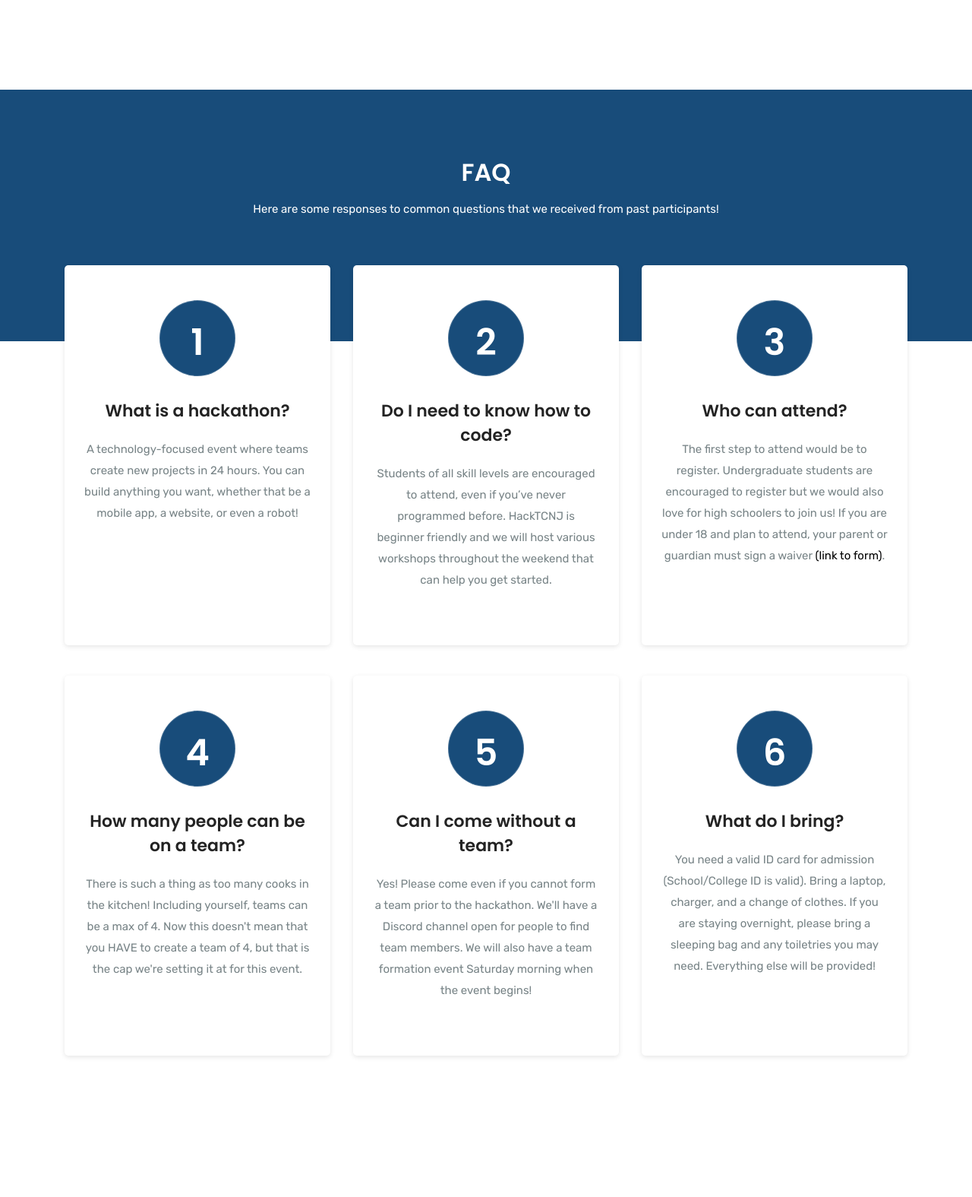
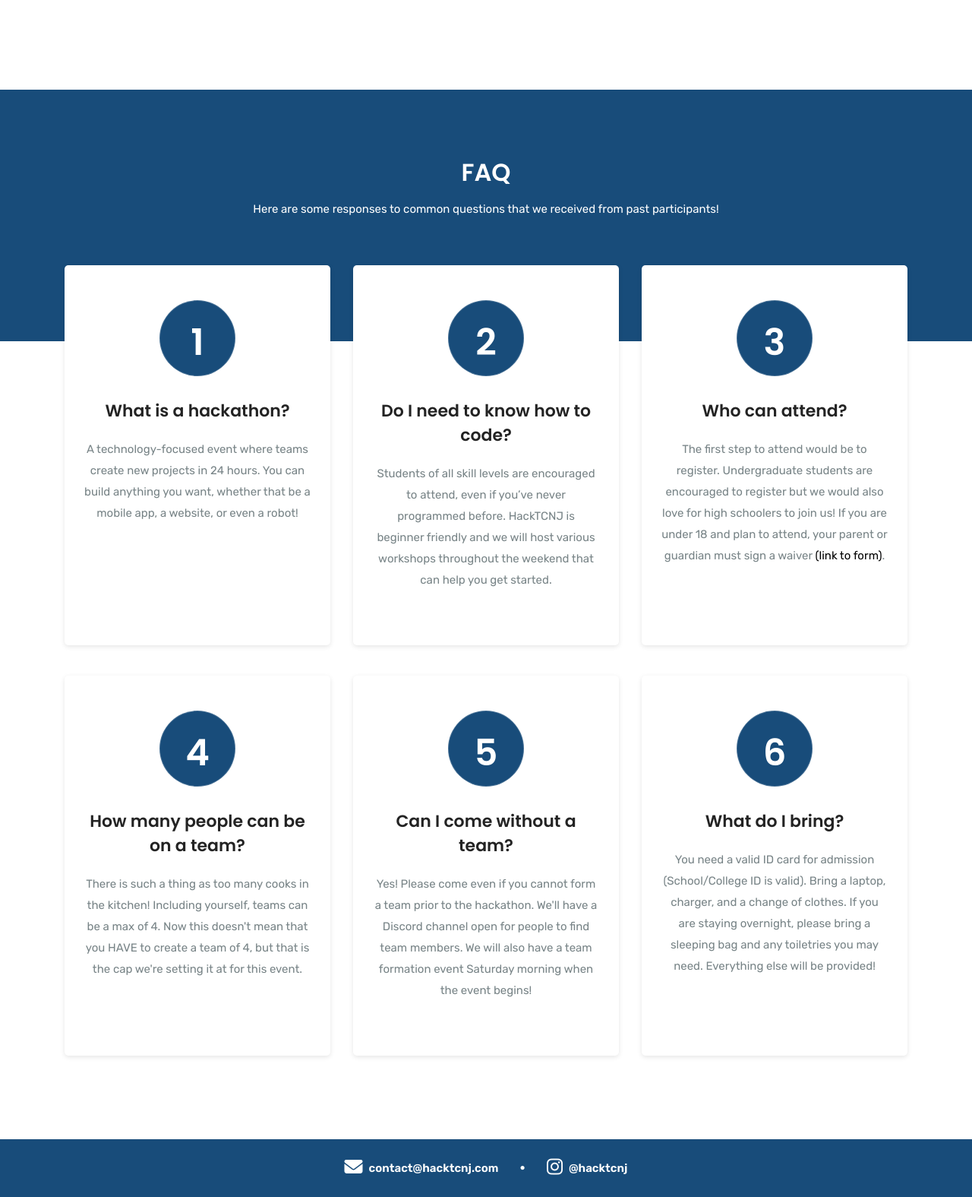
Before and after one commit to tcnj-acm/halo, a Django app: page / in a window 1280 px wide. Shown: the part 1400-2975 px from the top of the page at 76% size. Before the commit the page ends 2791 px from the top, so only its background shows below. Run offline with Django 3.2, Linux system fonts and the light colour scheme; data that the repository does not hold is empty; some libraries are stand-ins or nearby versions.

Commit message:
Added banner, added footer, and made edits to text.

```diff
--- a/default/templates/defaults/landing.html
+++ b/default/templates/defaults/landing.html
@@ -45,7 +45,7 @@
           </a>
         </div>
         <!-- make cmr-20 when we get MLH banner back -->
-        <button class="navbar-toggler mobile-menu-icon no-outline" type="button" data-toggle="collapse"
+        <button class="navbar-toggler mobile-menu-icon no-outline cmr-10" type="button" data-toggle="collapse"
           data-target="#mainNav" aria-controls="mainNav" aria-expanded="false" aria-label="Toggle navigation">
           <span class="navbar-toggler-icon">
             <i class="fa-solid fa-bars"></i>
@@ -54,7 +54,7 @@
       </div>
 
       <!-- make cmr-10 when we get MLH banner back -->
-      <div class="collapse navbar-collapse justify-content-end mr-5" id="mainNav">
+      <div class="collapse navbar-collapse justify-content-end cmr-10" id="mainNav">
         <ul class="navbar-nav ">
           <li class="nav-item">
             <!-- <a class="nav-link active smoth-scroll" href="#home">Home <span class="sr-only">(current)</span></a> -->
@@ -80,9 +80,9 @@
         </ul>
       </div>
 
-      {% comment %} <a id="mlh-trust-badge" style="display:block;max-width:100px;min-width:60px;position:fixed;right:1%;top:0;width:10%;z-index:10000" href="https://mlh.io/na?utm_source=na-hackathon&utm_medium=TrustBadge&utm_campaign=2023-season&utm_content=white" target="_blank">
-        <img src="https://s3.amazonaws.com/logged-assets/trust-badge/2023/mlh-trust-badge-2023-white.svg" alt="Major League Hacking 2024 Hackathon Season" style="width:100%">
-      </a> {% endcomment %}
+      <a id="mlh-trust-badge" style="display:block;max-width:100px;min-width:60px;position:fixed;right:1%;top:0;width:10%;z-index:10000" href="https://mlh.io/na?utm_source=na-hackathon&utm_medium=TrustBadge&utm_campaign=2024-season&utm_content=white" target="_blank">
+        <img src="https://s3.amazonaws.com/logged-assets/trust-badge/2024/mlh-trust-badge-2024-white.svg" alt="Major League Hacking 2024 Hackathon Season" style="width:100%">
+      </a>
     </div>
   </nav>
   <!--MAIN HEADER AREA END -->
@@ -102,7 +102,7 @@
                 <img id="hack-banner" class="hack-banner" src="{% static 'hacktcnj24logo.png' %}" style="" />
                 <h1 class="banner-title">TCNJ's 24-hour hackathon</h1>
                 <h3 class="banner-title">February 17th, 12PM to February 18th, 3PM</h3>
-                <p  class="h4">The College of New Jersey's annual 24-hour hackathon. All are welcome, especially if it is your first hackathon! Come join us for a fun weekend filled with programming, free food, swag, and games! Afterwards, walk away with new experiences and friendships :)</p>
+                <p  class="h4">The College of New Jersey's annual 24-hour hackathon. All are welcome, especially if it is your first hackathon! Come join us for a fun weekend filled with programming, free food, free swag, and games! Afterwards, walk away with new experiences and friendships :)</p>
 
                 <div class="button-box">
                   <a href="{% url 'registration' %}" class="btn landing-register col-md-6">Register Today!</a>
@@ -377,6 +377,35 @@
 
     </div>
   </section> {% endcomment %}
+
+  <!--  FOOTER SECTION  -->
+  <footer id="footer" style="background-color: #184C7A;">
+    <div class="container">
+      <div class="row">
+        <div class="mb-4 mt-4 d-flex justify-content-center align-items-center " style="max-height: max-content;">
+          <!-- <h1 class="text-white text-center" style="font-size: 32px; text-transform: capitalize;">Thank you to our lovely sponsors!</h1> -->
+          <div class="d-flex justify-content-around w-75" style="height: fit-content; max-width: 400px;">
+            <div class="d-flex" style="height: fit-content;">
+              <i class="fa-solid fa-envelope mr-1 text-white" style="font-size: 24px; font-weight: 550; height: fit-content;"></i>
+              <p class="ml-1 mb-0 text-white" style="font-size: 15px;font-weight: 550; height: fit-content;">
+                contact@hacktcnj.com
+              </p>
+            </div>
+            <div class="text-white" style="font-size: 24px">•</div>
+            <div class="d-flex" style="height: fit-content;">
+              <a target="_blank" href="https://www.instagram.com/hacktcnj/" class="d-flex" style="height: fit-content;">
+                <i class="fa-brands fa-instagram mr-1 text-white" style="font-size: 24px; font-weight: 550; vertical-align: middle; height: fit-content;"></i>
+                <p class="ml-1 mb-0 text-white" style="font-size: 15px; font-weight: 550; height: fit-content;">
+                  @hacktcnj
+                </p>
+              </a>
+            </div>
+          </div>
+        </div>
+      </div>
+    </div>
+  </footer>
+
   <!-- Essential Scripts -->
 
   <!-- Main jQuery -->
--- a/organizer/views.py
+++ b/organizer/views.py
@@ -224,7 +224,6 @@ def settings(request):
     return render(request, 'organizers/websitesettings.html', context)
 
 def stats_page(request):
-    print("Entered!")
     hacker_food = CustomUser.objects.values_list('food_preference').annotate(fc=Count('food_preference')).order_by('-fc')
     hacker_major = CustomUser.objects.values_list('major').annotate(fc=Count('major')).order_by('-fc')[:5]
     hacker_education = CustomUser.objects.values_list('level_of_study').annotate(fc=Count('level_of_study')).order_by('-fc')
```
